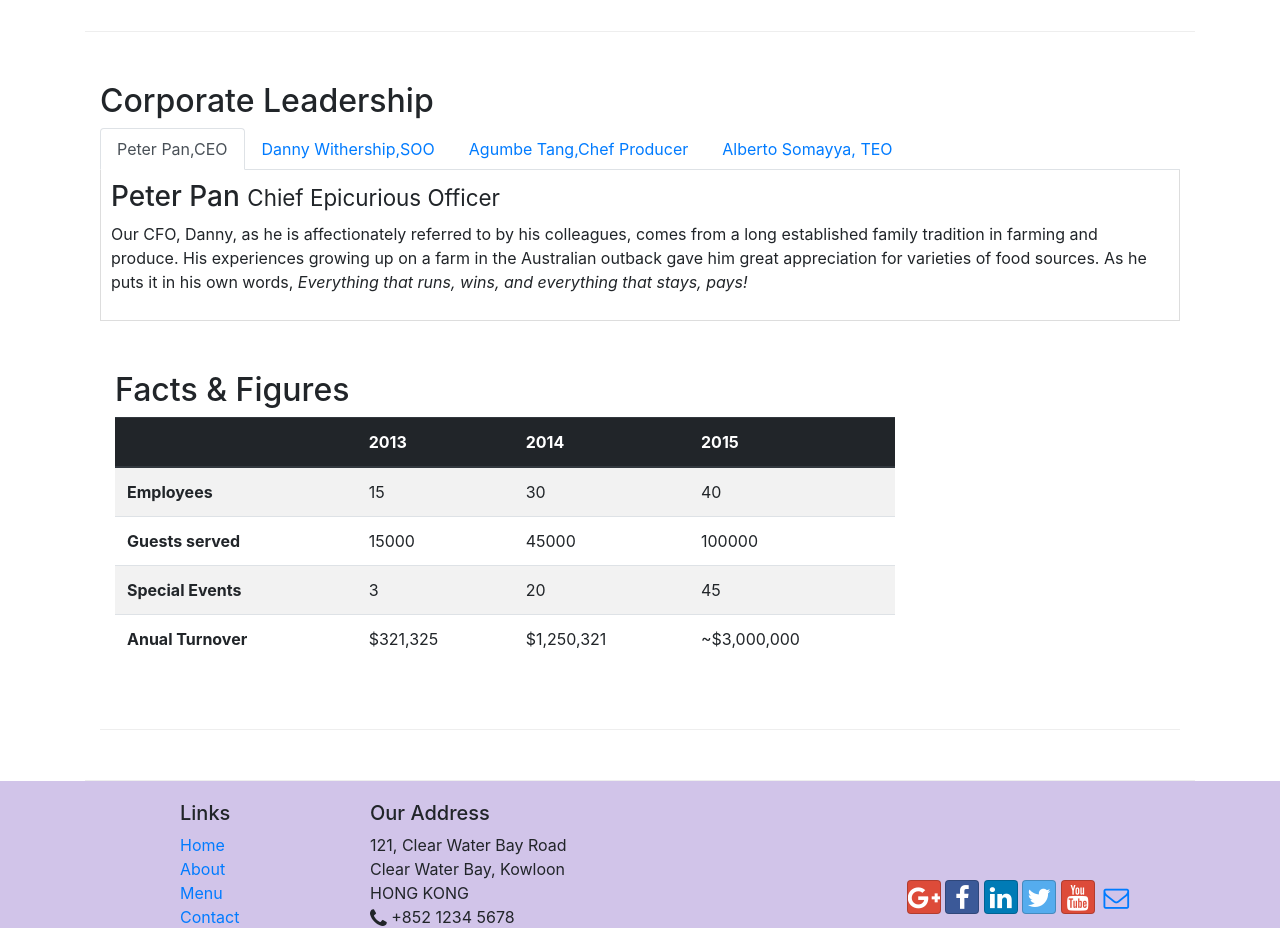
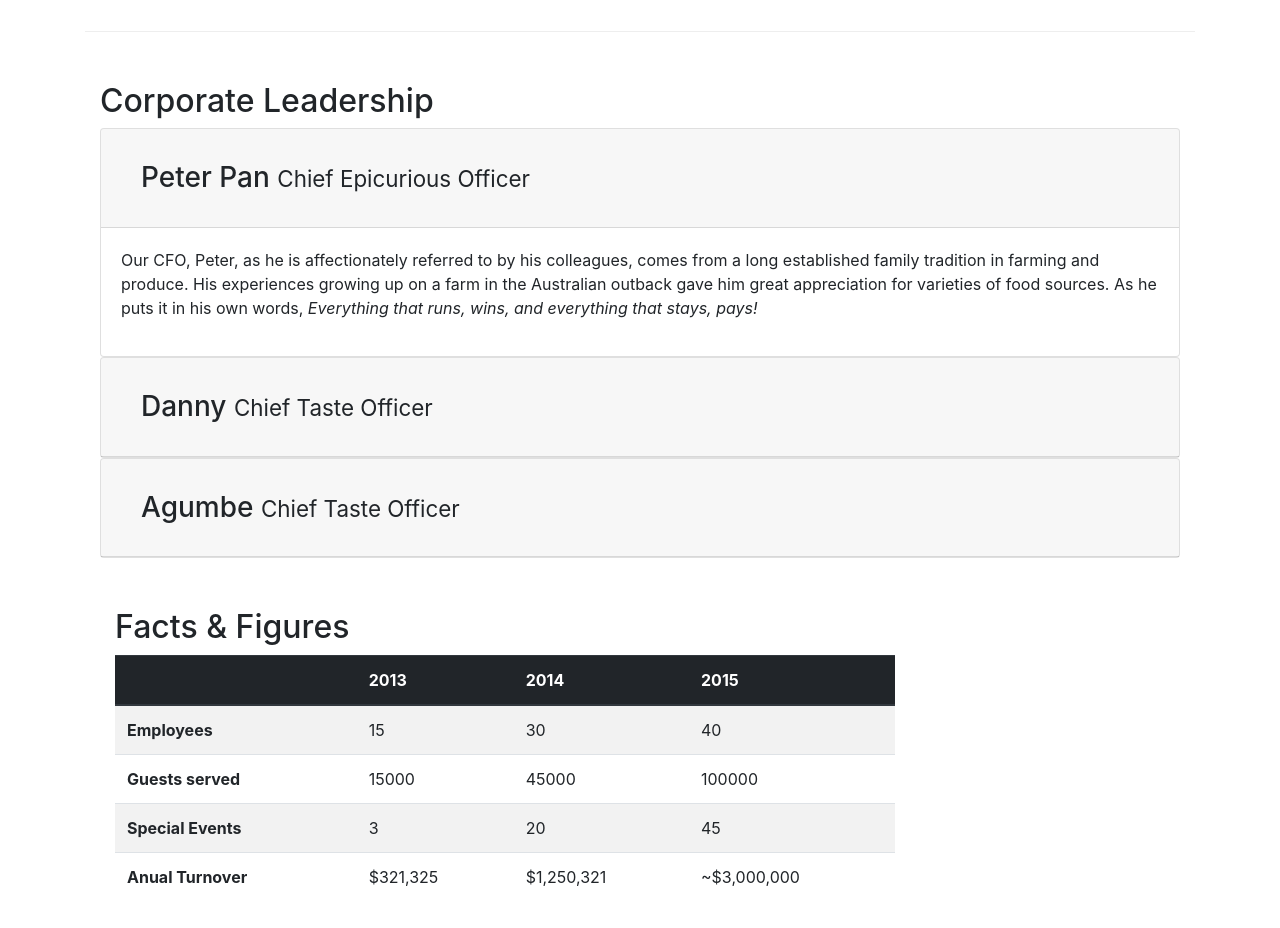
Before and after one commit to javivi71/bootstrap4, a website: page aboutus.html in a window 1280 px wide. Shown: the part 940-1868 px from the top of the page. Drawn offline with nearby package versions, Linux system fonts and the light colour scheme.

Commit message:
accordion

```diff
--- a/aboutus.html
+++ b/aboutus.html
@@ -132,63 +132,76 @@
             <div class="col-12">
              <div>
                 <h2>Corporate Leadership</h2>
-                <!-- nav tabs -->
-                   <ul class="nav nav-tabs">
-                       <li class="nav-item">
-                           <a class="nav-link active" href="#peter"
-                              role="tab"
-                              data-toggle="tab">
-                            Peter Pan,CEO
-                            </a>
-                       </li>
-                       <li class="nav-item">
-                        <a class="nav-link" href="#danny"
-                           role="tab"
-                           data-toggle="tab">
-                         Danny Withership,SOO
-                         </a>
-                    </li>
-                    <li class="nav-item">
-                        <a class="nav-link" href="#agumbe"
-                           role="tab"
-                           data-toggle="tab">
-                        Agumbe Tang,Chef Producer
-                         </a>
-                    </li>
-                    <li class="nav-item">
-                        <a class="nav-link" href="#alberto"
-                           role="tab"
-                           data-toggle="tab">
-                        Alberto Somayya, TEO
-                         </a>
-                    </li>
-                   </ul>
-                <!-- END nav tabs -->
 
-                <!-- tab content -->
-                <div class="tab-content">
-                    <div role="tabpanel" class="tab-pane fade show active" id="peter">
-                        <h3>Peter Pan <small>Chief Epicurious Officer</small></h3>
-                        <p class="d-none d-sm-block">Our CFO, Danny, as he is affectionately referred to by his colleagues, comes from a long established family tradition in farming and produce. His experiences growing up on a farm in the Australian outback gave him great appreciation for varieties of food sources. As he puts it in his own words, <em>Everything that runs, wins, and everything that stays, pays!</em></p>
+
+
+                <!-- Accordion -->
+                    <div id="accordion">
+
+                        <!-- card Peter-->
+                        <div class="card">
+                          <div class="card-header" role="tab" id="peterhead">
+                            <h3 class="mb-0">
+                                <a data-toggle="collapse" data-target="#peter">
+                                    <div class="card-body">
+                                        Peter Pan <small>Chief Epicurious Officer</small>
+                                    </div>
+
+                                </a>
+                            </h3>
+                          </div>
+                            <div role="tabpanel" class="collapse show" id="peter" data-parent="#accordion">
+                                <div class="card-body">
+                                    <p class="d-none d-sm-block">Our CFO, Peter, as he is affectionately referred to by his colleagues, comes from a long established family tradition in farming and produce. His experiences growing up on a farm in the Australian outback gave him great appreciation for varieties of food sources. As he puts it in his own words, <em>Everything that runs, wins, and everything that stays, pays!</em></p>
+                                </div>
+                            </div>
+                        </div>
+                        <!-- End card Peter-->
+
+                        <!-- card Danny-->
+                        <div class="card">
+                            <div class="card-header" role="tab" id="dannyhead">
+                              <h3 class="mb-0">
+                                  <a data-toggle="collapse" data-target="#danny">
+                                      <div class="card-body">
+                                          Danny <small>Chief Taste Officer </small>
+                                      </div>
+
+                                  </a>
+                              </h3>
+                            </div>
+                              <div role="tabpanel" class="collapse " id="danny" data-parent="#accordion">
+                                  <div class="card-body">
+                                      <p class="d-none d-sm-block">Blessed with the most discerning gustatory sense, Danny, our CTO, personally ensures that every dish that we serve meets his exacting tastes. Our chefs dread the tongue lashing that ensues if their dish does not meet his exacting standards. He lives by his motto, <em>You click only if you survive my lick.</em></p>
+                                  </div>
+                              </div>
+                          </div>
+                          <!-- End card Danny-->
+
+                        <!-- card Agumbe-->
+                        <div class="card">
+                            <div class="card-header" role="tab" id="agumbehead">
+                              <h3 class="mb-0">
+                                  <a data-toggle="collapse" data-target="#agumbe">
+                                      <div class="card-body">
+                                           Agumbe <small>Chief Taste Officer </small>
+                                      </div>
+
+                                  </a>
+                              </h3>
+                            </div>
+                              <div role="tabpanel" class="collapse " id="agumbe" data-parent="#accordion">
+                                  <div class="card-body">
+                                      <p class="d-none d-sm-block">Blessed with the most discerning gustatory sense, Agumbe, our CTO, personally ensures that every dish that we serve meets his exacting tastes. Our chefs dread the tongue lashing that ensues if their dish does not meet his exacting standards. He lives by his motto, <em>You click only if you survive my lick.</em></p>
+                                  </div>
+                              </div>
+                          </div>
+                          <!-- End card Agumbe-->
+
+
                     </div>
 
-                    <div role="tabpanel" class="tab-pane fade" id="danny">
-                        <h3>Danny Tim <small>Chief Taste Officer</small></h3>
-                        <p class="d-none d-sm-block">Blessed with the most discerning gustatory sense, Agumbe, our CTO, personally ensures that every dish that we serve meets his exacting tastes. Our chefs dread the tongue lashing that ensues if their dish does not meet his exacting standards. He lives by his motto, <em>You click only if you survive my lick.</em></p>
-                    </div>
-
-                    <div role="tabpanel" class="tab-pane fade" id="agumbe">
-                      <h3>Agumbe Tang <small>Chief Taste Officer</small></h3>
-                      <p class="d-none d-sm-block">Blessed with the most discerning gustatory sense, Agumbe, our CTO, personally ensures that every dish that we serve meets his exacting tastes. Our chefs dread the tongue lashing that ensues if their dish does not meet his exacting standards. He lives by his motto, <em>You click only if you survive my lick.</em></p>
-                    </div>
-
-                    <div role="tabpanel" class="tab-pane fade" id="alberto">
-                      <h3>Alberto Somayya <small>Executive Chef</small></h3>
-                      <p class="d-none d-sm-block">Award winning three-star Michelin chef with wide International experience having worked closely with whos-who in the culinary world, he specializes in creating mouthwatering Indo-Italian fusion experiences. He says, <em>Put together the cuisines from the two craziest cultures, and you get a winning hit! Amma Mia!</em></p>
-                    </div>
-
-                </div> <!-- END tab content-->
-                <!-- End tab content-->
+                <!-- End Accordion-->
 
             </div>
 
```
